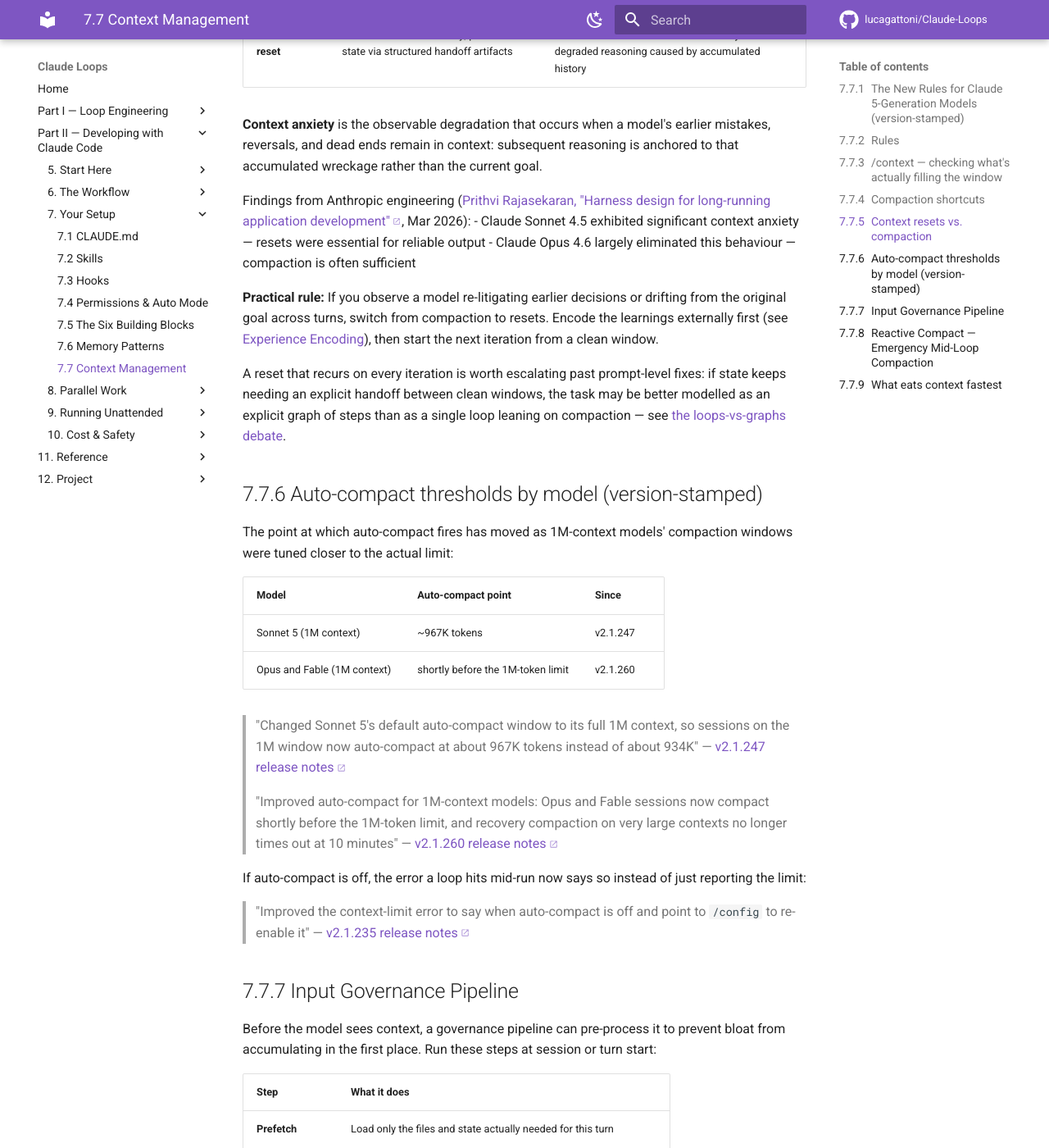
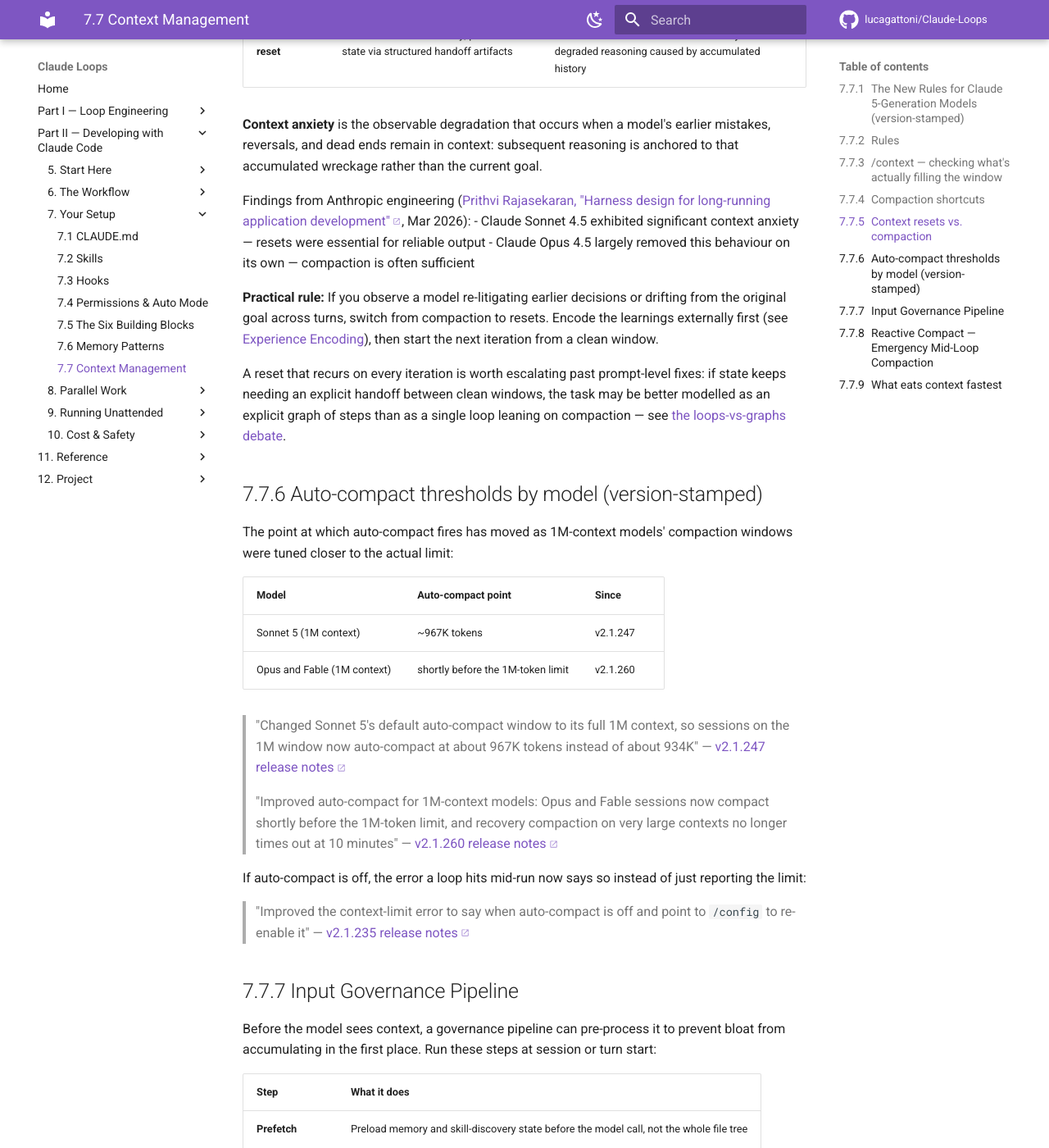
Before and after one commit to lucagattoni/Claude-Loops, an MkDocs documentation site: the page built from docs/13-context-management.md, in a window 1280 px wide and 1400 px high, scrolled down 1985 px. Shown: the whole window at 82% size. Built offline with MkDocs 1.6.1 and Material for MkDocs 9.7.7, drawn with Linux system fonts in a browser that asks for light colours; comment, search, counter and statistics services are not loaded.

Commit message:
13-context-management.md: 2 fact-check fix(es) from the C7 doc sweep
Change types: CORRECT×1, pointer-sync×1

- [low] The source's 'prefetch' is two named mechanisms (memory prefetch, skill-discovery prefetch); the general economy the KB describes is the source's separate 'message slicing' and 'tool result
- [high] Independently verified against the cited article, anthropic.com/engineering/harness-design-long-running-apps (fetched 2026-09-07): 'the harness used Sonnet 4.5, which exhibited the "context

Backlog step 11 (C7). 34/34 units, 4,025 previously-unverified lines, 656 claims
checked, 471 URLs opened. Evidence: plans/20260907_0100-c7-doc-sweep-evidence.md.
mkdocs build --strict green on the full change set.

Co-Authored-By: Claude Opus 5 (1M context) <noreply@anthropic.com>
Claude-Session: https://claude.ai/code/session_0143r6VLrjfhL34xeWGQvHmV

```diff
--- a/docs/13-context-management.md
+++ b/docs/13-context-management.md
@@ -77,7 +77,7 @@ to that accumulated wreckage rather than the current goal.
 
 Findings from Anthropic engineering ([Prithvi Rajasekaran, "Harness design for long-running application development"](https://www.anthropic.com/engineering/harness-design-long-running-apps), Mar 2026):
 - Claude Sonnet 4.5 exhibited significant context anxiety — resets were essential for reliable output
-- Claude Opus 4.6 largely eliminated this behaviour — compaction is often sufficient
+- Claude Opus 4.5 largely removed this behaviour on its own — compaction is often sufficient
 
 **Practical rule:** If you observe a model re-litigating earlier decisions or
 drifting from the original goal across turns, switch from compaction to resets.
@@ -122,7 +122,7 @@ bloat from accumulating in the first place. Run these steps at session or turn s
 
 | Step | What it does |
 |---|---|
-| **Prefetch** | Load only the files and state actually needed for this turn |
+| **Prefetch** | Preload memory and skill-discovery state before the model call, not the whole file tree |
 | **Snip** | Truncate or summarise oversized inputs before they enter context |
 | **Microcompact** | Compress completed subtask summaries into one-line records |
 | **Collapse** | Merge redundant assistant-turn repetitions |
```
